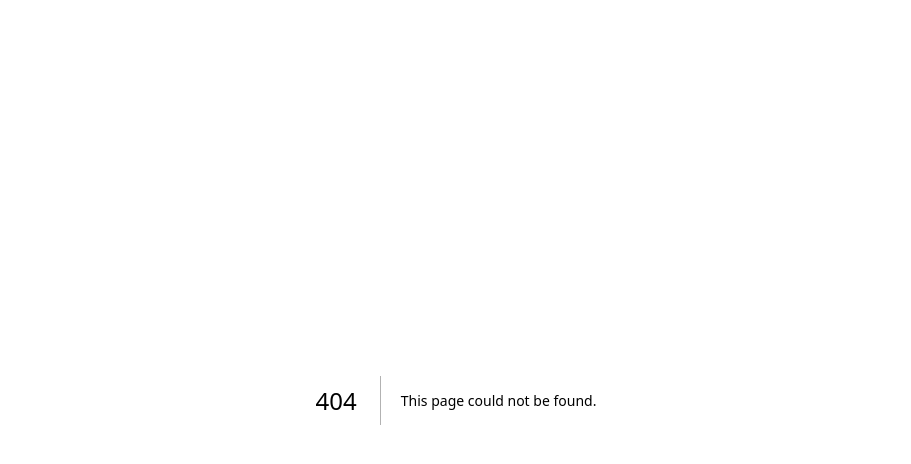
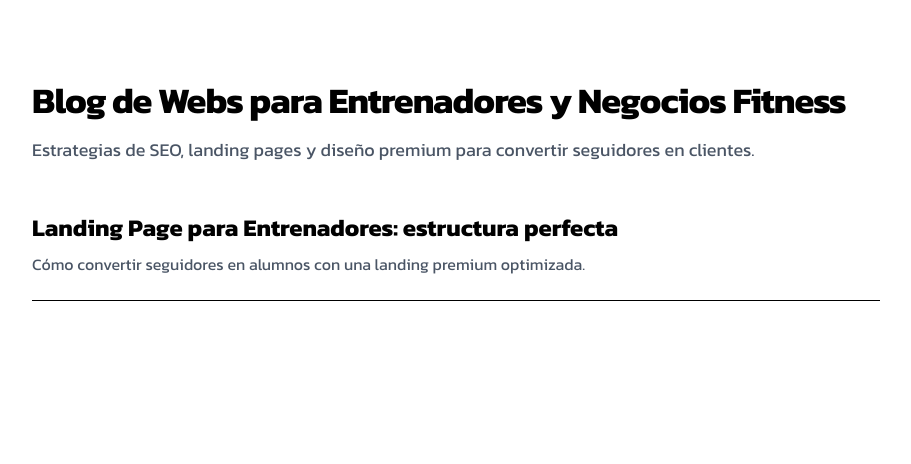
Before and after one commit to agustinescuderoweb/agustinescudero, a Next.js app: page /blog in a window 1280 px wide. Before the commit this address had no page. Shown: the top 464 px of the page, without its empty margins (184-1095 px from the left). Built offline with nearby package versions, Linux system fonts and the light colour scheme.

Commit message:
nuevo blog

```diff
--- /dev/null
+++ b/content/blog/landing-page-entrenadores.mdx
@@ -0,0 +1,39 @@
+---
+title: "Landing Page para Entrenadores: estructura perfecta"
+description: "Cómo convertir seguidores en alumnos con una landing premium optimizada."
+date: "2026-02-04"
+category: "Fitness Business"
+---
+
+# Landing Page para Entrenadores: estructura perfecta
+
+Una landing page bien hecha puede ser la diferencia entre:
+
+- recibir consultas sueltas
+- conseguir alumnos todos los meses
+
+---
+
+<Highlight>
+Tu web es tu vendedor silencioso 24/7.
+</Highlight>
+
+---
+
+## Qué debe tener una landing fitness que convierta
+
+- CTA visible
+- Testimonios
+- Diseño mobile
+- Velocidad
+
+---
+
+<LifestyleTip>
+Una web premium atrae clientes premium.
+Si tu página se ve barata, atraés alumnos baratos.
+</LifestyleTip>
+
+---
+
+<CallToAction />
--- a/package.json
+++ b/package.json
@@ -12,12 +12,16 @@
     "@n8n/chat": "^0.50.0",
     "aos": "^2.3.4",
     "bootstrap": "^5.3.7",
+    "gray-matter": "^4.0.3",
     "lucide-react": "^0.525.0",
     "next": "^15.5.7",
+    "next-mdx-remote": "^5.0.0",
     "react": "^19.2.3",
     "react-bootstrap": "^2.10.10",
     "react-dom": "^19.2.3",
-    "react-icons": "^5.5.0"
+    "react-icons": "^5.5.0",
+    "rehype-highlight": "^7.0.2",
+    "slugify": "^1.6.6"
   },
   "devDependencies": {
     "@eslint/eslintrc": "^3",
--- /dev/null
+++ b/src/app/blog/[slug]/page.tsx
@@ -0,0 +1,67 @@
+import { Metadata } from "next"
+import { getPostBySlug } from "@/lib/posts"
+import { notFound } from "next/navigation"
+import { MDXRemote } from "next-mdx-remote/rsc"
+
+import LifestyleTip from "../../../componets/blog/LifestyleTip"
+import CallToAction from "../../../componets/blog/CallToAction"
+import Highlight from "../../../componets/blog/Highlight"
+
+const components = {
+  LifestyleTip,
+  CallToAction,
+  Highlight,
+}
+
+/* ✅ Next 15 FIX */
+export async function generateMetadata({
+  params,
+}: {
+  params: Promise<{ slug: string }>
+}): Promise<Metadata> {
+  const { slug } = await params
+
+  const post = await getPostBySlug(slug)
+
+  if (!post) {
+    return {
+      title: "Post no encontrado",
+    }
+  }
+
+  return {
+    title: `${post.title} | Agustín Escudero`,
+    description: post.description,
+    alternates: {
+      canonical: `https://www.agustinescuderoweb.com/blog/${slug}`,
+    },
+  }
+}
+
+export default async function BlogPost({
+  params,
+}: {
+  params: Promise<{ slug: string }>
+}) {
+  const { slug } = await params
+
+  const post = await getPostBySlug(slug)
+
+  if (!post) return notFound()
+
+  return (
+    <main className="max-w-3xl mx-auto px-6 py-16">
+      <h1 className="text-4xl font-bold tracking-tight">
+        {post.title}
+      </h1>
+
+      <p className="mt-3 text-gray-600 text-lg">
+        {post.description}
+      </p>
+
+      <article className="prose prose-lg mt-10">
+        <MDXRemote source={post.content} components={components} />
+      </article>
+    </main>
+  )
+}
--- /dev/null
+++ b/src/app/blog/page.tsx
@@ -0,0 +1,39 @@
+import { getAllPosts } from "@/lib/posts"
+import Link from "next/link"
+
+export const metadata = {
+  title: "Blog | Webs y Marketing para Entrenadores",
+  description:
+    "Consejos sobre diseño web, SEO y landing pages premium para negocios fitness.",
+}
+
+export default async function BlogPage() {
+  const posts = await getAllPosts()
+
+  return (
+    <main className="max-w-4xl mx-auto px-6 py-20">
+      <h1 className="text-4xl font-bold tracking-tight">
+        Blog de Webs para Entrenadores y Negocios Fitness
+      </h1>
+
+      <p className="mt-4 text-lg text-gray-600">
+        Estrategias de SEO, landing pages y diseño premium para convertir seguidores en clientes.
+      </p>
+
+      <section className="mt-12 space-y-8">
+        {posts.map((post) => (
+          <article key={post.slug} className="border-b pb-6">
+            <Link
+              href={`/blog/${post.slug}`}
+              className="text-2xl font-semibold hover:underline"
+            >
+              {post.title}
+            </Link>
+
+            <p className="mt-2 text-gray-600">{post.description}</p>
+          </article>
+        ))}
+      </section>
+    </main>
+  )
+}
--- a/src/app/componetes/inicio/menu.tsx
+++ b/src/app/componetes/inicio/menu.tsx
@@ -5,6 +5,7 @@ import agus from '../../../../public/logo.png'
 import styles from '../../componetes/inicio/menu.module.css'
 import React, { useState } from 'react'
 import { FaBars, FaTimes } from 'react-icons/fa'
+
 
 function Menu() {
   const [isOpen, setIsOpen] = useState(false);
--- /dev/null
+++ b/src/app/robots.ts
@@ -0,0 +1,11 @@
+export default function robots() {
+  return {
+    rules: [
+      {
+        userAgent: "*",
+        allow: "/",
+      },
+    ],
+    sitemap: "https://www.agustinescuderoweb.com/sitemap.xml",
+  }
+}
--- /dev/null
+++ b/src/app/sitemap.ts
@@ -0,0 +1,22 @@
+import { getAllPosts } from "@/lib/posts"
+
+export default async function sitemap() {
+  const posts = await getAllPosts()
+
+  return [
+    {
+      url: "https://www.agustinescuderoweb.com",
+      lastModified: new Date(),
+    },
+
+    {
+      url: "https://www.agustinescuderoweb.com/blog",
+      lastModified: new Date(),
+    },
+
+    ...posts.map((post) => ({
+      url: `https://www.agustinescuderoweb.com/blog/${post.slug}`,
+      lastModified: new Date(post.date),
+    })),
+  ]
+}
--- /dev/null
+++ b/src/componets/blog/CallToAction.tsx
@@ -0,0 +1,23 @@
+import Link from "next/link"
+
+export default function CallToAction() {
+  return (
+    <div className="my-16 rounded-2xl border border-gray-200 p-8 text-center">
+      <h3 className="text-2xl font-semibold tracking-tight">
+        ¿Querés una landing premium para tu negocio fitness?
+      </h3>
+
+      <p className="mt-3 text-gray-600 max-w-xl mx-auto">
+        Te ayudo a convertir visitas en alumnos con una web rápida, moderna y
+        optimizada para vender.
+      </p>
+
+      <Link
+        href="/servicios/landing"
+        className="inline-block mt-6 rounded-xl bg-black px-6 py-3 text-white font-medium hover:opacity-90 transition"
+      >
+        Pedir mi landing →
+      </Link>
+    </div>
+  )
+}
--- /dev/null
+++ b/src/componets/blog/Highlight.tsx
@@ -0,0 +1,13 @@
+export default function Highlight({
+  children,
+}: {
+  children: React.ReactNode
+}) {
+  return (
+    <div className="my-10 border-l-4 border-black pl-6">
+      <p className="text-xl font-semibold text-gray-900">
+        {children}
+      </p>
+    </div>
+  )
+}
--- /dev/null
+++ b/src/componets/blog/LifestyleTip.tsx
@@ -0,0 +1,17 @@
+export default function LifestyleTip({
+  children,
+}: {
+  children: React.ReactNode
+}) {
+  return (
+    <div className="my-10 rounded-2xl border border-gray-200 bg-gray-50 p-6">
+      <p className="text-sm font-semibold text-gray-500 uppercase tracking-wide">
+        Lifestyle Tip 💡
+      </p>
+
+      <p className="mt-3 text-lg font-medium text-gray-800">
+        {children}
+      </p>
+    </div>
+  )
+}
--- /dev/null
+++ b/src/lib/posts.ts
@@ -0,0 +1,50 @@
+import fs from "fs"
+import path from "path"
+import matter from "gray-matter"
+
+const postsDirectory = path.join(process.cwd(), "content/blog")
+
+export function getAllPosts() {
+  const fileNames = fs.readdirSync(postsDirectory)
+
+  const posts = fileNames.map((fileName) => {
+    const slug = fileName.replace(".mdx", "")
+    const filePath = path.join(postsDirectory, fileName)
+
+    const fileContent = fs.readFileSync(filePath, "utf8")
+    const { data } = matter(fileContent)
+
+    return {
+      slug,
+      ...(data as {
+        title: string
+        description: string
+        date: string
+        category: string
+      }),
+    }
+  })
+
+  return posts.sort(
+    (a, b) => new Date(b.date).getTime() - new Date(a.date).getTime()
+  )
+}
+
+export function getPostBySlug(slug: string) {
+  const filePath = path.join(postsDirectory, `${slug}.mdx`)
+
+  const fileContent = fs.readFileSync(filePath, "utf8")
+
+  const { data, content } = matter(fileContent)
+
+  return {
+    slug,
+    content,
+    ...(data as {
+      title: string
+      description: string
+      date: string
+      category: string
+    }),
+  }
+}
```
Also changed, not shown: 1 other file (tests, documents, lock files or other folders).
